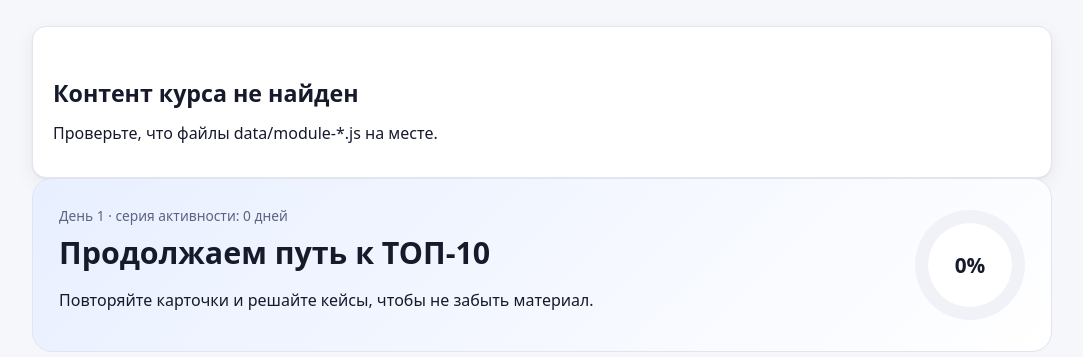
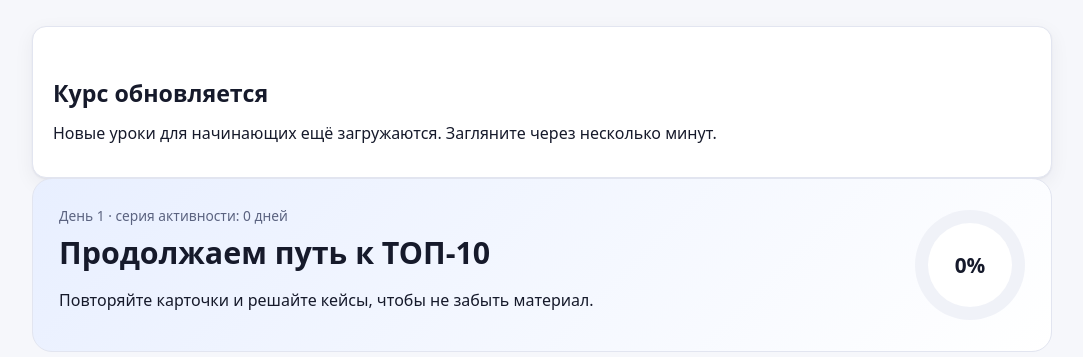
Before and after one commit to thomaskroppas/seo_teacher, a PHP site: page / in a window 1280 px wide. Shown: the part 63-420 px from the top of the page, without its empty margins (98-1181 px from the left). Run offline with PHP 8.4, Linux system fonts and the light colour scheme.

Commit message:
Engine: dynamic counts, new callouts, quest card, start-budget tool
Claude-Session: https://claude.ai/code/session_013es9zZGuNRHR6EEUkymnRc

```diff
--- a/css/style.css
+++ b/css/style.css
@@ -67,6 +67,8 @@ pre.code code{background:none;padding:0;color:inherit}
 .callout.tip{border-color:var(--ok);background:var(--ok-soft)}.callout.warn{border-color:var(--bad);background:var(--bad-soft)}
 .callout.note{border-color:var(--primary);background:var(--primary-soft)}.callout.example{border-color:var(--warn);background:var(--warn-soft)}
 .callout.yandex{border-color:#e11d48;background:color-mix(in srgb,#e11d48 8%,var(--surface))}
+.callout.global{border-color:#0891b2;background:color-mix(in srgb,#0891b2 8%,var(--surface))}
+.callout.game{border-color:#9333ea;background:color-mix(in srgb,#9333ea 8%,var(--surface))}
 .table-wrap{overflow-x:auto;margin:1em 0}table{border-collapse:collapse;width:100%;font-size:.93rem}
 th,td{border:1px solid var(--border);padding:8px 11px;text-align:left;vertical-align:top}th{background:var(--surface2)}
 .task{border:1px solid var(--border);border-radius:14px;padding:18px;background:var(--surface);margin:14px 0}
--- a/index.html
+++ b/index.html
@@ -28,6 +28,9 @@
 <script src="data/module-6.js"></script>
 <script src="data/module-7.js"></script>
 <script src="data/module-8.js"></script>
+<script src="data/module-9.js"></script>
+<script src="data/module-10.js"></script>
+<script src="data/module-11.js"></script>
 <script src="data/glossary.js"></script>
 <script src="data/checklists.js"></script>
 <script src="js/store.js"></script>
--- a/js/app.js
+++ b/js/app.js
@@ -110,13 +110,14 @@
     for (let k = 27; k >= 0; k--) { const d = new Date(); d.setDate(d.getDate() - k); const n = act[d.toISOString().slice(0, 10)] || 0; days.push(`<i class="${n > 15 ? "l3" : n > 5 ? "l2" : n ? "l1" : ""}" title="${d.toLocaleDateString("ru-RU")}: ${n}"></i>`); }
     const m = next && S.moduleOfLesson[next.id];
     const empty = !S.modules.length;
-    el.innerHTML = `${empty ? '<div class="card"><h2>Контент курса не найден</h2><p>Проверьте, что файлы data/module-*.js на месте.</p></div>' : ""}
+    el.innerHTML = `${empty ? '<div class="card"><h2>Курс обновляется</h2><p>Новые уроки для начинающих ещё загружаются. Загляните через несколько минут.</p></div>' : ""}
     <section class="hero"><div>
       <div class="muted small">День ${S.dayNumber()} · серия активности: ${S.streak()} ${App.plural(S.streak(), ["день", "дня", "дней"])}</div>
       <h1>${o.done === o.total && o.total ? "Курс пройден 🎉" : "Продолжаем путь к ТОП-10"}</h1>
       ${next ? `<p>Следующий шаг: <b>${esc(m.num + "." + (+next.id.split("-l")[1]) + " " + next.title)}</b> <span class="muted">· ~${next.minutes} мин</span></p>
       <div class="row"><a class="btn primary" href="#/lesson/${next.id}">${S.lessonProgress(next).started ? "Продолжить урок" : "Начать урок"} →</a><a class="btn" href="#/roadmap">Весь план</a></div>` : "<p>Повторяйте карточки и решайте кейсы, чтобы не забыть материал.</p>"}
     </div><div class="ring" style="--p:${o.pct}"><div>${o.pct}%</div></div></section>
+    ${(() => { const c = (window.CHECKLISTS || []).find(x => x.id === "first-site"); if (!c) return ""; const st = S.state.checklists["-:first-site"] || {}; let t = 0, d = 0; c.groups.forEach((g, gi) => g.items.forEach((_, ii) => { t++; if (st[gi + "." + ii]) d++; })); return `<a class="card mt" style="display:block;color:inherit" href="#/checklist/first-site"><div class="row between"><b>🚀 Квест «Мой первый сайт»</b><span class="pill pri">${d}/${t}</span></div><div class="muted small">Реальный сайт за ~1000 ₽: домен, хостинг, WordPress, первые статьи. Отмечайте этапы по ходу курса.</div>${App.bar(t ? d / t * 100 : 0)}</a>`; })()}
     <div class="grid g4 mt">
       <a class="card stat" href="#/review" style="color:inherit"><b>${due}</b><span>карточек к повторению</span></a>
       <a class="card stat" href="#/trainer?mode=weak" style="color:inherit"><b>${weak}</b><span>вопросов с ошибками</span></a>
@@ -135,7 +136,7 @@
   // ---------- План
   routes.roadmap = function (el) {
     const next = S.nextLesson();
-    el.innerHTML = `<h1>План обучения</h1><p class="muted">8 модулей, 48 уроков. Идеальный темп — 1 урок в день (≈ 8 недель). Порядок выстроен от основ и выбора ниши — к покупке сайта, технике, контенту, ссылкам и запуску до ТОП-10.</p>` +
+    el.innerHTML = `<h1>План обучения</h1><p class="muted">${S.modules.length} модулей, ${S.lessons.length} коротких уроков по 20–40 минут. Идеальный темп — 1 урок в день (≈ ${Math.ceil(S.lessons.length / 5)} недель при 5 днях в неделю). Порядок: основы → как работает поиск → тема и ключевые слова → запуск первого сайта → тексты → техника → ссылки → рост до ТОП-10 → покупка готовых сайтов → деньги. Ничего знать заранее не нужно.</p>` +
       S.modules.map(m => { const p = S.moduleProgress(m); const open = next && S.moduleOfLesson[next.id] === m;
         return `<details class="card module" ${open ? "open" : ""}><summary><div class="mnum">${m.num}</div><div class="grow"><div class="row between"><b>${esc(m.title)}</b><span class="pill">${esc(m.week)}</span></div><div class="muted small">${esc(m.subtitle)}</div>${App.bar(p.pct, p.done === p.total ? "ok" : "")}</div></summary>
         <div class="small muted" style="padding:0 20px 12px"><b>Цель:</b> ${esc(m.goal)}</div>
@@ -150,8 +151,8 @@
     el.innerHTML = `<div class="crumbs"><a href="#/roadmap">План</a> / Модуль ${m.num}</div><h1>${m.num}. ${esc(m.title)}</h1><p class="muted">${esc(m.subtitle)}</p>
     <div class="card"><b>Цель модуля</b><p>${esc(m.goal)}</p>${App.bar(p.pct)}</div>
     <h2>Уроки</h2><div class="card" style="padding:0">${m.lessons.map((l, i) => { const lp = S.lessonProgress(l); return `<a class="lrow" href="#/lesson/${l.id}"><span class="dot ${lp.done ? "done" : lp.started ? "part" : ""}">${lp.done ? "✓" : ""}</span><span class="grow"><b>${m.num}.${i + 1}</b> ${esc(l.title)}</span><span class="pill">${lp.pct}%</span></a>`; }).join("")}</div>
-    <div class="grid g2 mt"><a class="card" style="color:inherit" href="#/scenarios?m=${m.id}"><h3 style="margin-top:0">🎯 Кейсы с выбором</h3><p class="muted">6 ситуаций: принять решение, увидеть последствия.</p></a>
-    <a class="card" style="color:inherit" href="#/exam/${m.id}"><h3 style="margin-top:0">📝 Экзамен модуля</h3><p class="muted">12 вопросов, порог 75%. ${S.state.exams[m.id] ? "Лучший результат: " + S.state.exams[m.id].best + "%" : "Ещё не сдавался."}</p></a></div>`;
+    <div class="grid g2 mt"><a class="card" style="color:inherit" href="#/scenarios?m=${m.id}"><h3 style="margin-top:0">🎯 Кейсы с выбором</h3><p class="muted">${m.scenarios.length} ситуации: принять решение, увидеть последствия.</p></a>
+    <a class="card" style="color:inherit" href="#/exam/${m.id}"><h3 style="margin-top:0">📝 Экзамен модуля</h3><p class="muted">${m.exam.length} вопросов, порог 75%. ${S.state.exams[m.id] ? "Лучший результат: " + S.state.exams[m.id].best + "%" : "Ещё не сдавался."}</p></a></div>`;
     App.title = m.title;
   };
 
@@ -206,7 +207,7 @@
   routes.exam = function (el, [id]) {
     const m = S.moduleById[id]; if (!m) return (el.innerHTML = "<p>Модуль не найден.</p>");
     const prev = S.state.exams[id];
-    el.innerHTML = `<div class="crumbs"><a href="#/module/${id}">Модуль ${m.num}</a> / Экзамен</div><h1>Экзамен: ${esc(m.title)}</h1><div class="card"><p>12 вопросов по всему модулю, порядок вопросов и ответов перемешивается. Порог — <b>75%</b>. ${prev ? "Лучший результат: <b>" + prev.best + "%</b>." : ""}</p></div><div id="qbox" class="mt"></div>`;
+    el.innerHTML = `<div class="crumbs"><a href="#/module/${id}">Модуль ${m.num}</a> / Экзамен</div><h1>Экзамен: ${esc(m.title)}</h1><div class="card"><p>${m.exam.length} вопросов по всему модулю, порядок вопросов и ответов перемешивается. Порог — <b>75%</b>. ${prev ? "Лучший результат: <b>" + prev.best + "%</b>." : ""}</p></div><div id="qbox" class="mt"></div>`;
     const qs = m.exam.map((q, i) => Object.assign({ id: `${id}-e${i}`, ctx: "Экзамен" }, q));
     App.runQuiz($("#qbox", el), qs, { passPct: 75, shuffle: true, shuffleQuestions: true, title: "Экзамен", onFinish: r => { const cur = S.state.exams[id]; if (!cur || r.pct > cur.best) S.state.exams[id] = { best: r.pct, at: Date.now() }; S.touch(); } });
     App.title = "Экзамен " + m.title;
--- a/js/markdown.js
+++ b/js/markdown.js
@@ -19,6 +19,8 @@
     if (/^(📌|🎯)/.test(line)) return "note";
     if (/^🧪/.test(line)) return "example";
     if (/^🇷🇺/.test(line)) return "yandex";
+    if (/^🌐/.test(line)) return "global";
+    if (/^🎮/.test(line)) return "game";
     return "plain";
   };
 
--- a/js/views.js
+++ b/js/views.js
@@ -192,8 +192,8 @@
     App.title = "Словарь";
     const G = window.GLOSSARY || [];
     el.innerHTML = `<h1>Словарь SEO</h1><input id="gs" type="search" placeholder="Найти термин… (${G.length})" value="${esc(q.q || "")}"><div id="gl" class="mt"></div>`;
-    const draw = () => { const s = $("#gs", el).value.trim().toLowerCase(); const list = G.filter(g => !s || (g.term + " " + (g.en || "") + " " + g.def).toLowerCase().includes(s));
-      $("#gl", el).innerHTML = list.map(g => `<div class="term"><b>${esc(g.term)}</b> ${g.en ? `<span class="muted small">${esc(g.en)}</span>` : ""}<div>${MD.inline(g.def)}</div>${(g.see || []).length ? `<div class="small muted">См. также: ${g.see.map(esc).join(", ")}</div>` : ""}</div>`).join("") || '<p class="muted">Ничего не найдено.</p>'; };
+    const draw = () => { const s = $("#gs", el).value.trim().toLowerCase(); const list = G.filter(g => !s || (g.term + " " + (g.en || "") + " " + g.def + " " + (g.analogy || "")).toLowerCase().includes(s));
+      $("#gl", el).innerHTML = list.map(g => `<div class="term"><b>${esc(g.term)}</b> ${g.en ? `<span class="muted small">${esc(g.en)}</span>` : ""}<div>${MD.inline(g.def)}</div>${g.analogy ? `<div class="small muted">🎮 ${MD.inline(g.analogy)}</div>` : ""}${(g.see || []).length ? `<div class="small muted">См. также: ${g.see.map(esc).join(", ")}</div>` : ""}</div>`).join("") || '<p class="muted">Ничего не найдено.</p>'; };
     $("#gs", el).addEventListener("input", draw); draw();
   };
 
```
Also changed, not shown: js/tools.js (+23 -0 lines).
